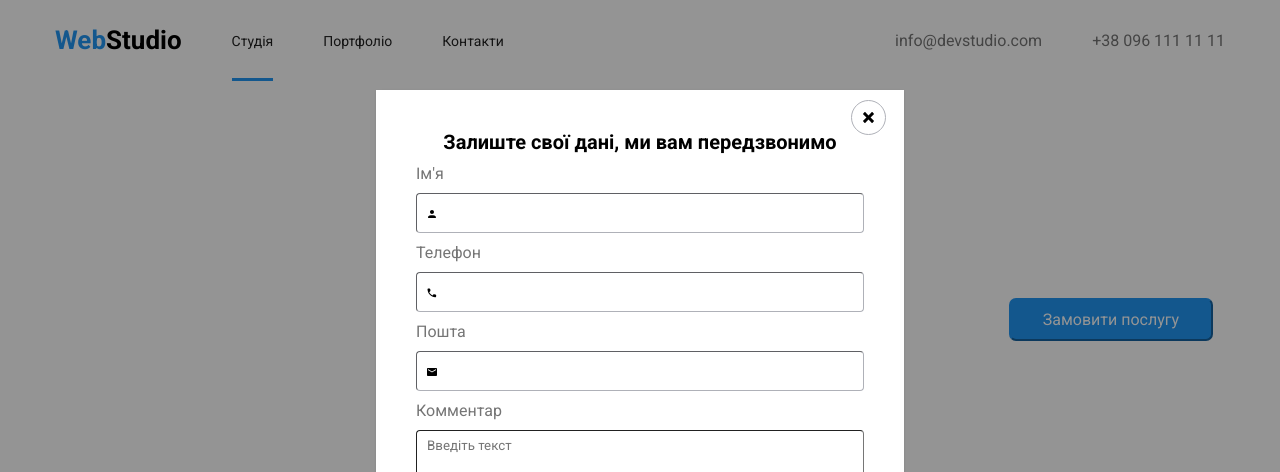
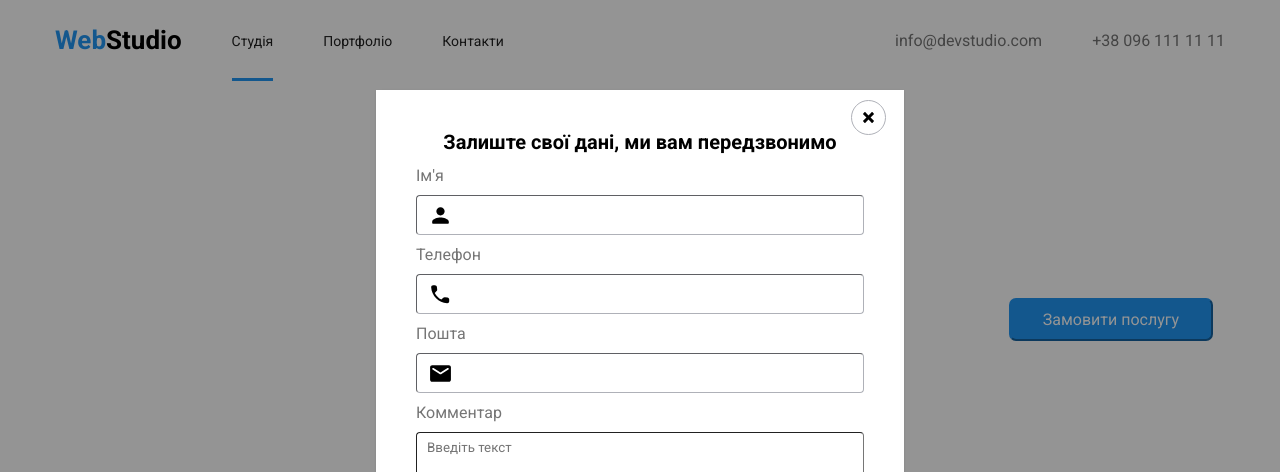
Before and after one commit to chachapury9/WebStudio, a plain HTML site: page index.html in a window 1280 px wide. Both pictures are taken after a click on the button "Замовити послугу". Shown: the top 472 px of the page. Drawn offline with Linux system fonts and the light colour scheme; a web font is replaced by a local one.

Commit message:
Animated modal screen

```diff
--- a/index.html
+++ b/index.html
@@ -52,23 +52,29 @@
           </button>
           <h2 class="modal-title">Залиште свої дані, ми вам передзвонимо</h2>
           <form action="" class="modal-form">
-            <p class="modal-f-label">Ім'я</p>
-            <svg class="modal-svg">
+            <label class="modal-f-label"
+              >Ім'я<svg class="modal-svg">
                 <use href="./images/symbol-defs.svg#icon-person"></use>
               </svg>
-            <input type="text" class="modal-input" />
+              <input type="text" class="modal-input"
+            /></label>
 
-            <p class="modal-f-label">Телефон</p>
+            <label class="modal-f-label"
+              >Телефон
               <svg class="modal-svg">
                 <use href="./images/symbol-defs.svg#icon-phone"></use>
               </svg>
-            <input type="text" class="modal-input" />
-            <p class="modal-f-label">Пошта</p>
-            <svg class="modal-svg">
+              <input type="text" class="modal-input"
+            /></label>
+
+            <label class="modal-f-label"
+              >Пошта<svg class="modal-svg">
                 <use href="./images/symbol-defs.svg#icon-email"></use>
               </svg>
-            <input type="text" class="modal-input" />
-            <p class="modal-f-label">Комментар</p>
+              <input type="text" class="modal-input"
+            /></label>
+
+            <label class="modal-f-label">Комментар</label>
             <input
               type="text"
               placeholder="Введіть текст"
--- a/style.css
+++ b/style.css
@@ -525,6 +525,8 @@ p {
   height: 100vh;
   top: 0;
   left: 0;
+  opacity: 1;
+  transition: opacity 0.3s ease-in-out, visibility 0.3s ease-in-out;
 }
 
 .modal {
@@ -540,6 +542,8 @@ p {
   box-shadow: 0px 1px 1px 0px #00000024;
 
   box-shadow: 0px 1px 3px 0px #0000001f;
+  opacity: 1;
+  transition: opacity 0.3s ease-in-out, visibility 0.3s ease-in-out;
 }
 
 .modal-title {
@@ -548,6 +552,7 @@ p {
   font-weight: 700;
   font-size: 20px;
   margin-top: 40px;
+  margin-bottom: 12px;
 }
 
 .modal-input {
@@ -561,11 +566,15 @@ p {
   color: var(--p-color);
   padding-left: 35px;
   border-color: var(--grey-color);
+  margin-bottom: 10px;
 }
 
 .modal-f-label {
   margin-left: 40px;
   margin-top: 10px;
+  position: relative;
+  margin-bottom: 4px;
+  color: var(--p-color);
 }
 
 .modal-comment {
@@ -581,11 +590,13 @@ p {
 }
 
 .modal-svg {
-  width: 12px;
-  height: 12px;
+  display: block;
+  width: 25px;
+  height: 25px;
   position: absolute;
-  margin-left: 50px;
-  margin-top: 25px;
+  left: 12px;
+  top: 37px;
+  z-index: 1;
 }
 
 .modal-agree {
@@ -666,7 +677,9 @@ p {
 }
 
 .is-hidden {
-  display: none;
+  pointer-events: 0;
+  visibility: hidden;
+  opacity: 0;
 }
 
 .no-scroll {
```
Lines whose indentation alone changed are shown as unchanged.
